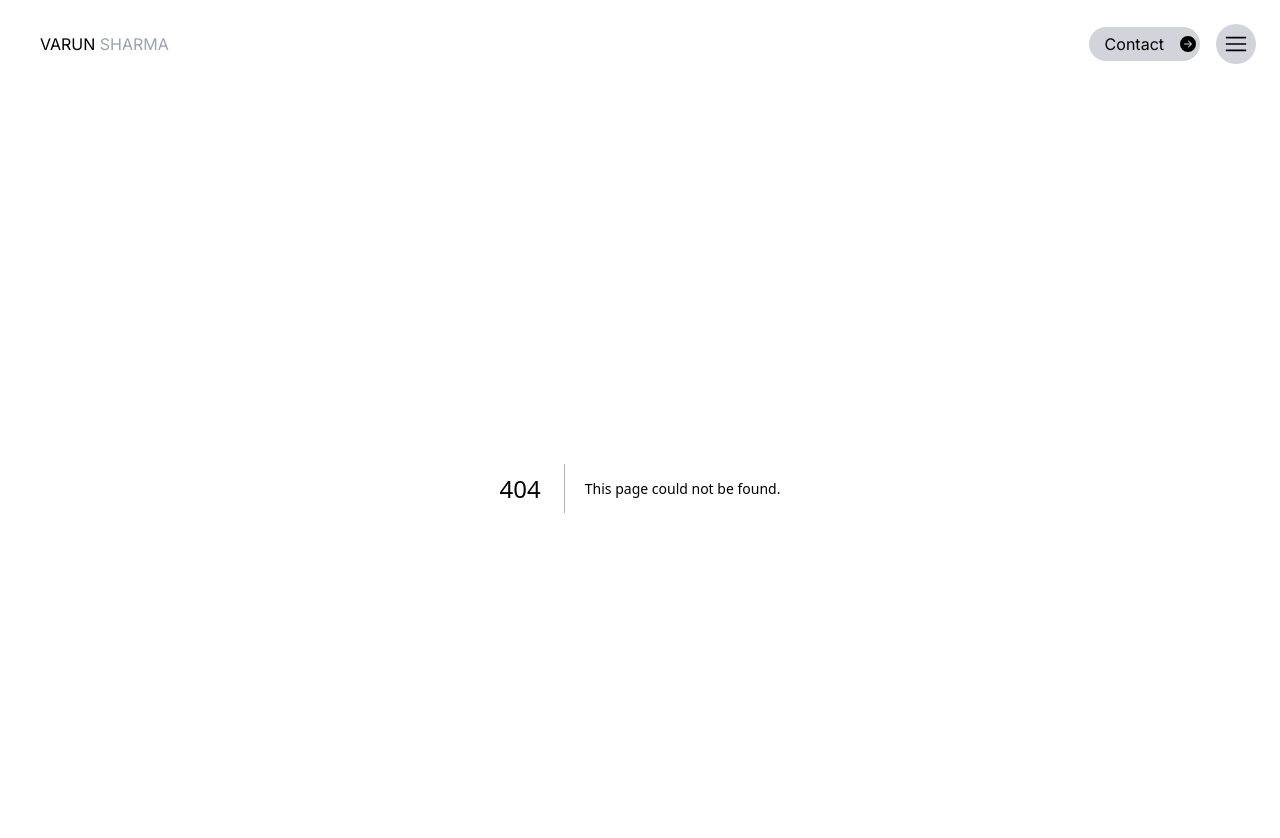
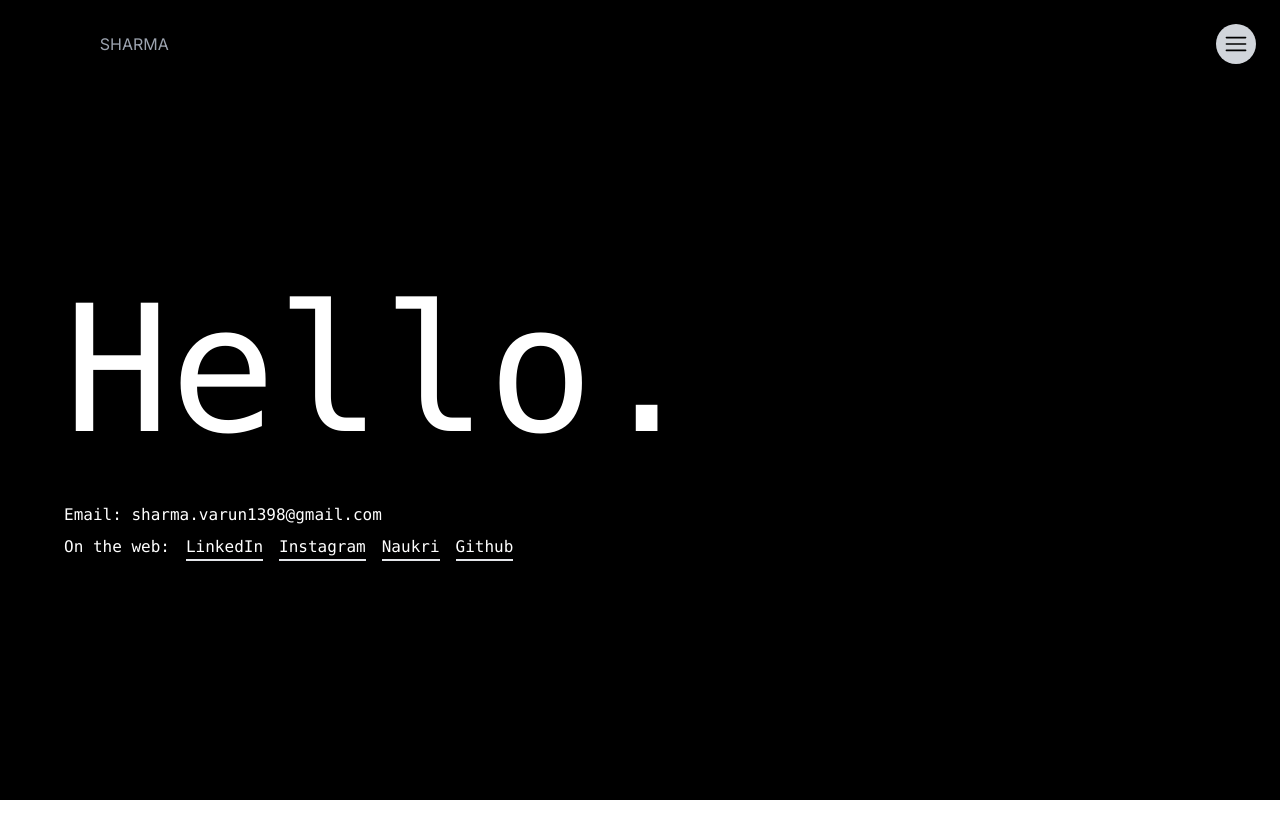
Before and after one commit to Varun1398/varun-portfolio, a Next.js app: page /contact in a window 1280 px wide. Before the commit this address had no page. Shown: the top 838 px of the page. After the commit the page ends 800 px from the top, so only its background shows below. Built offline with nearby package versions, Linux system fonts and the light colour scheme.

Commit message:
develop: Added contact components

```diff
--- a/app/constants/item.js
+++ b/app/constants/item.js
@@ -21,3 +21,45 @@ export const NavLink = [
         last: true
     },
 ];
+
+export const card = [
+    {
+        image: "/html.svg",
+        imageTitle: "HTML",
+        name: "HTML",
+        description: "HTML is the most commonly used language for web development",
+        onClick: "https://github.com/varun1398"
+    },
+    {
+        image: "/css.svg",
+        imageTitle: "CSS",
+        name: "CSS",
+        description: "CSS is the most commonly used language for web development",
+        onClick: "https://github.com/varun1398"
+
+    },
+    {
+        image: "/js.svg",
+        imageTitle: "JavaScript",
+        name: "JavaScript",
+        description: "JavaScript is the most commonly used language for web development",
+        onClick: "https://github.com/varun1398"
+
+    },
+    {
+        image: "/react.svg",
+        imageTitle: "ReactJs",
+        name: "ReactJs",
+        description: "ReactJs is the most commonly used language for web development",
+        onClick: "https://github.com/varun1398"
+
+    },
+    {
+        image: "/postman.svg",
+        imageTitle: "Postman",
+        name: "Postman",
+        description: "Postman is the most commonly used tool for testing",
+        onClick: "https://github.com/varun1398"
+
+    },
+]
--- /dev/null
+++ b/app/contact/page.js
@@ -0,0 +1,20 @@
+import React from 'react'
+
+function page() {
+  return (
+    <div className='bg-black fixed inset-0 h-screen flex items-center px-16 cursor-auto'>
+        <div className='text-white font-mono'>
+            <h1 className='text-[11rem]'>Hello.</h1>
+            <p>Email: sharma.varun1398@gmail.com</p>
+            <p className='flex gap-4 cursor-pointer mt-2'>On the web:
+            <a href='https://www.linkedin.com/in/varunsharma1398/' target="_blank" className='border-b-2'>LinkedIn</a>
+            <a href='https://www.instagram.com/varunsharmaaa_/' target="_blank" className='border-b-2'>Instagram</a>
+            <a href='https://www.naukri.com/mnjuser/profile' target="_blank" className='border-b-2'>Naukri</a>
+            <a href='https://github.com/varun1398' target="_blank" className='border-b-2'>Github</a>
+            </p>
+        </div>
+    </div>
+  )
+}
+
+export default page
```
